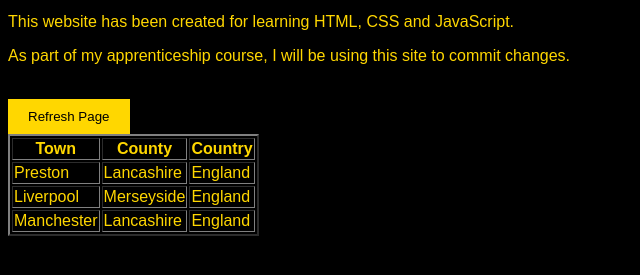
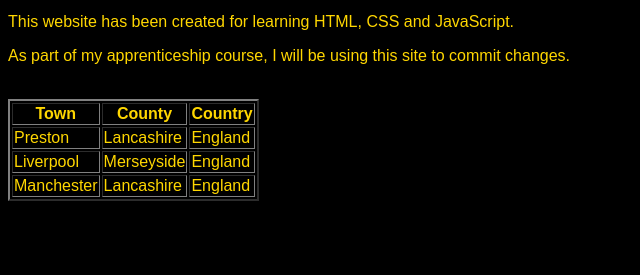
Before and after one commit to dfc0de/dfc0de.github.io, a plain HTML site: page index.html in a window 1280 px wide. Shown: the part 101-376 px from the top of the page, without its empty margins (0-640 px from the left). Drawn offline with Linux system fonts and the light colour scheme.

```diff
--- a/index.html
+++ b/index.html
@@ -13,12 +13,6 @@
     </div>
     <p>This website has been created for learning HTML, CSS and JavaScript.</p>
     <p>As part of my apprenticeship course, I will be using this site to commit changes.</p>
-</body>
-<br>
-<body>
-<a href="https://dfc0de.github.io/">
-    <button>Refresh Page</button>
-  </a>
 </body>
 <br>
 <body>
```
